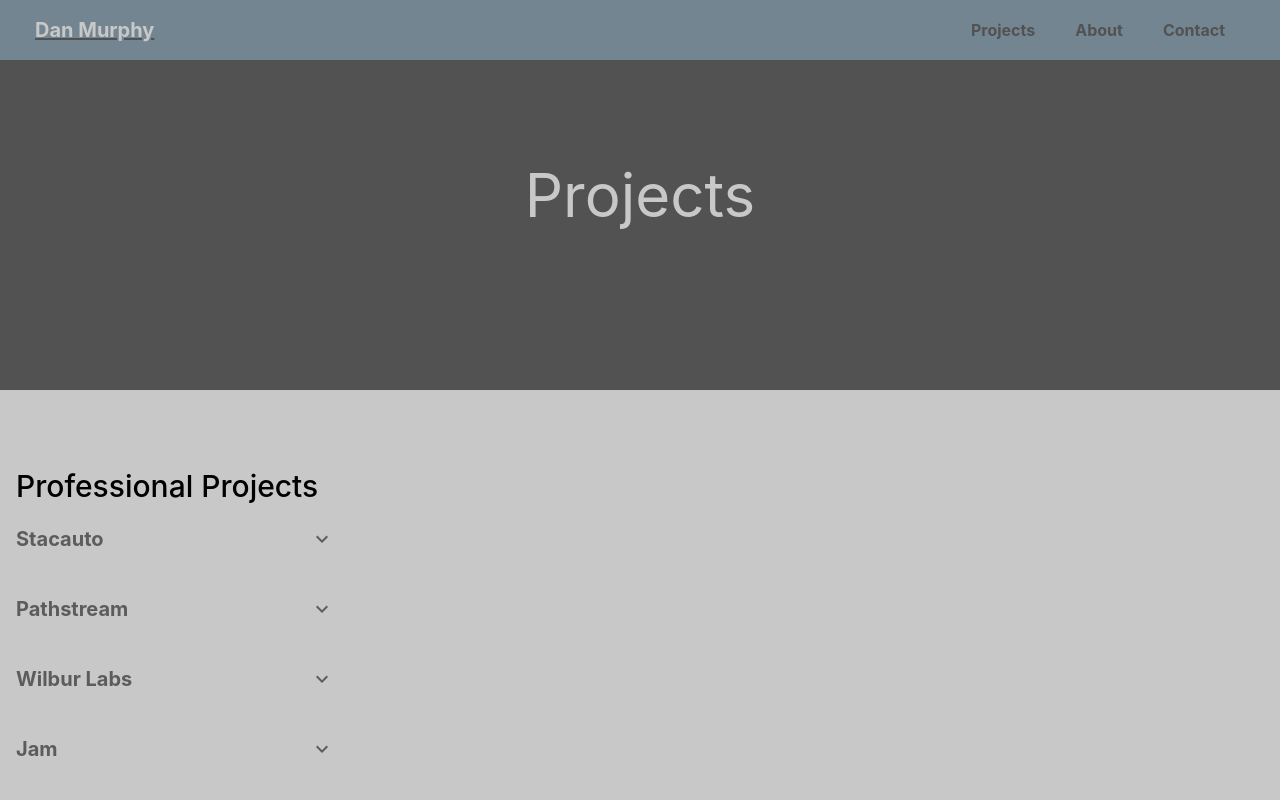
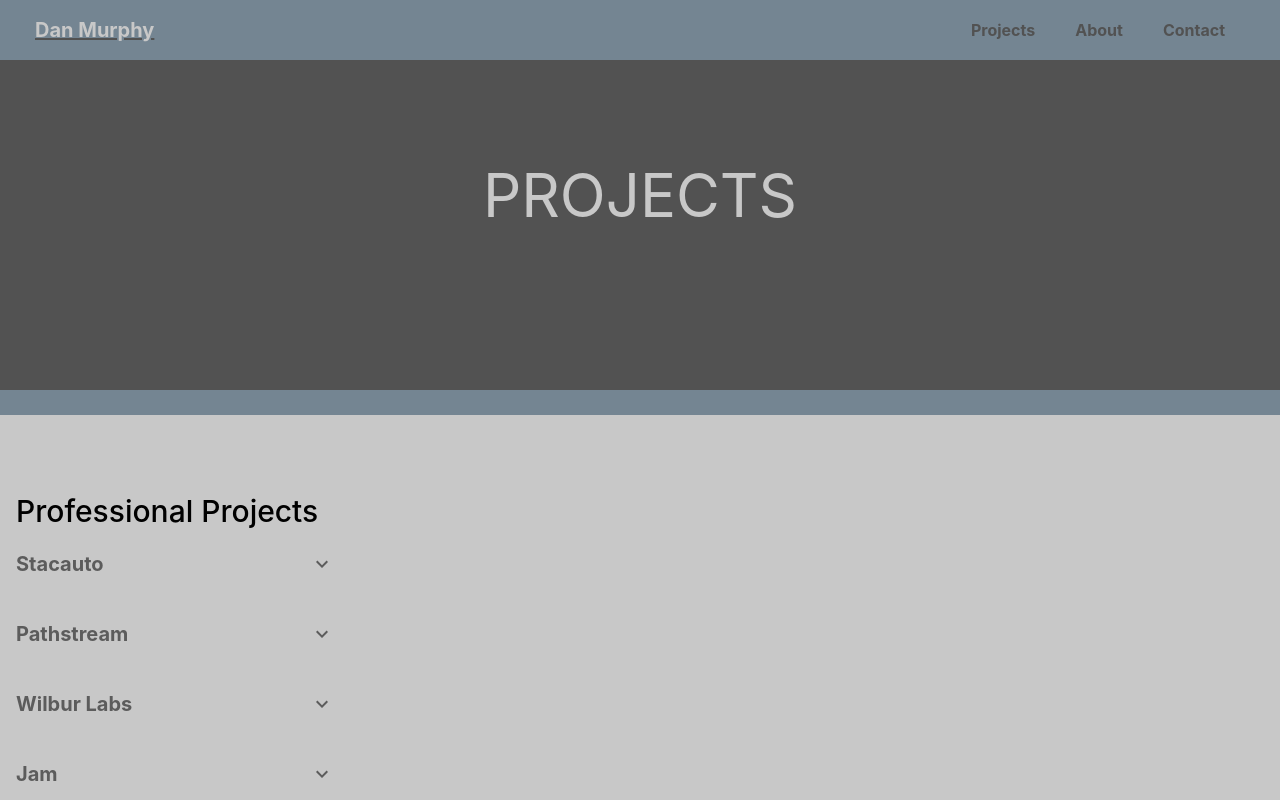
Before and after one commit to danmurphy1217/website, a React (Create React App) app: page /projects in a window 1280 px wide. Shown: the top 800 px of the page. Built offline with nearby package versions, Linux system fonts and the light colour scheme.

Commit message:
add divider to all pages, update plaintext to all caps

```diff
--- a/src/pages/Contact.js
+++ b/src/pages/Contact.js
@@ -2,11 +2,14 @@ import Header from "../components/Header";
 import Container from "../styles/Global"
 import Footer from "../components/Footer"
 import { Descriptors } from "../components/HomeMain";
+import Divider from "../components/extras/Divider"
+
 const ContactPage = () => {
     return (
       <Container>
         <Header />
-        <Descriptors plaintext="Get in Touch"/>
+        <Descriptors plaintext="GET IN TOUCH"/>
+        <Divider />
         <Footer />
       </Container>
     );
--- a/src/pages/Projects.js
+++ b/src/pages/Projects.js
@@ -1,6 +1,7 @@
 import Header from "../components/Header";
 import ProjectSidebar from "../components/ProjectSidebar";
 import { Descriptors } from "../components/HomeMain";
+import Divider from "../components/extras/Divider"
 import Footer from "../components/Footer"
 import Container from "../styles/Global"
 
@@ -8,7 +9,8 @@ const ProjectsPage = () => {
     return (
         <Container>
             <Header />
-            <Descriptors plaintext="Projects" />
+            <Descriptors plaintext="PROJECTS" />
+            <Divider />
             <ProjectSidebar />
             <Footer/>
         </Container>
```
Also changed, not shown: 1 other file (tests, documents, lock files or other folders).
